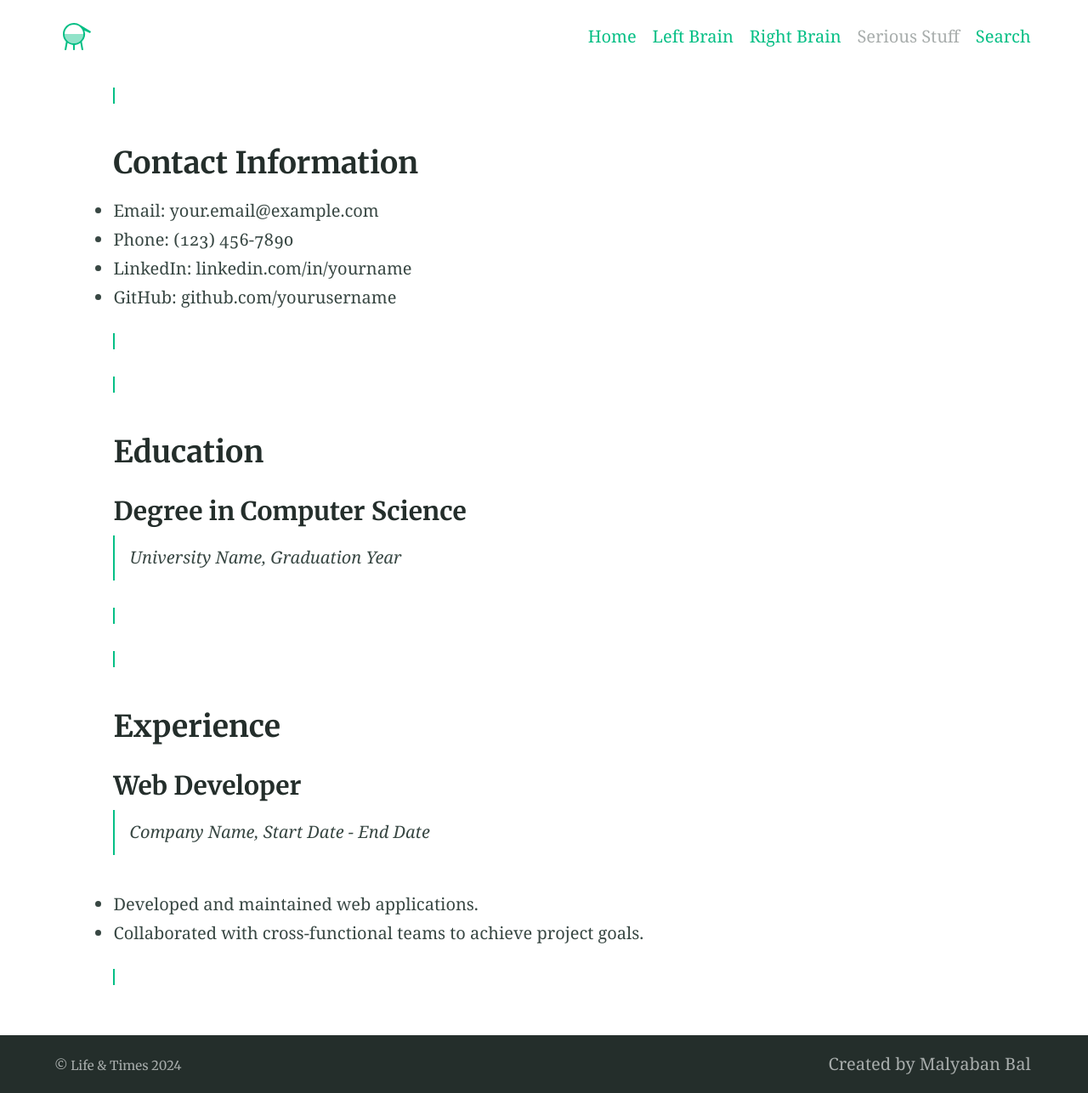
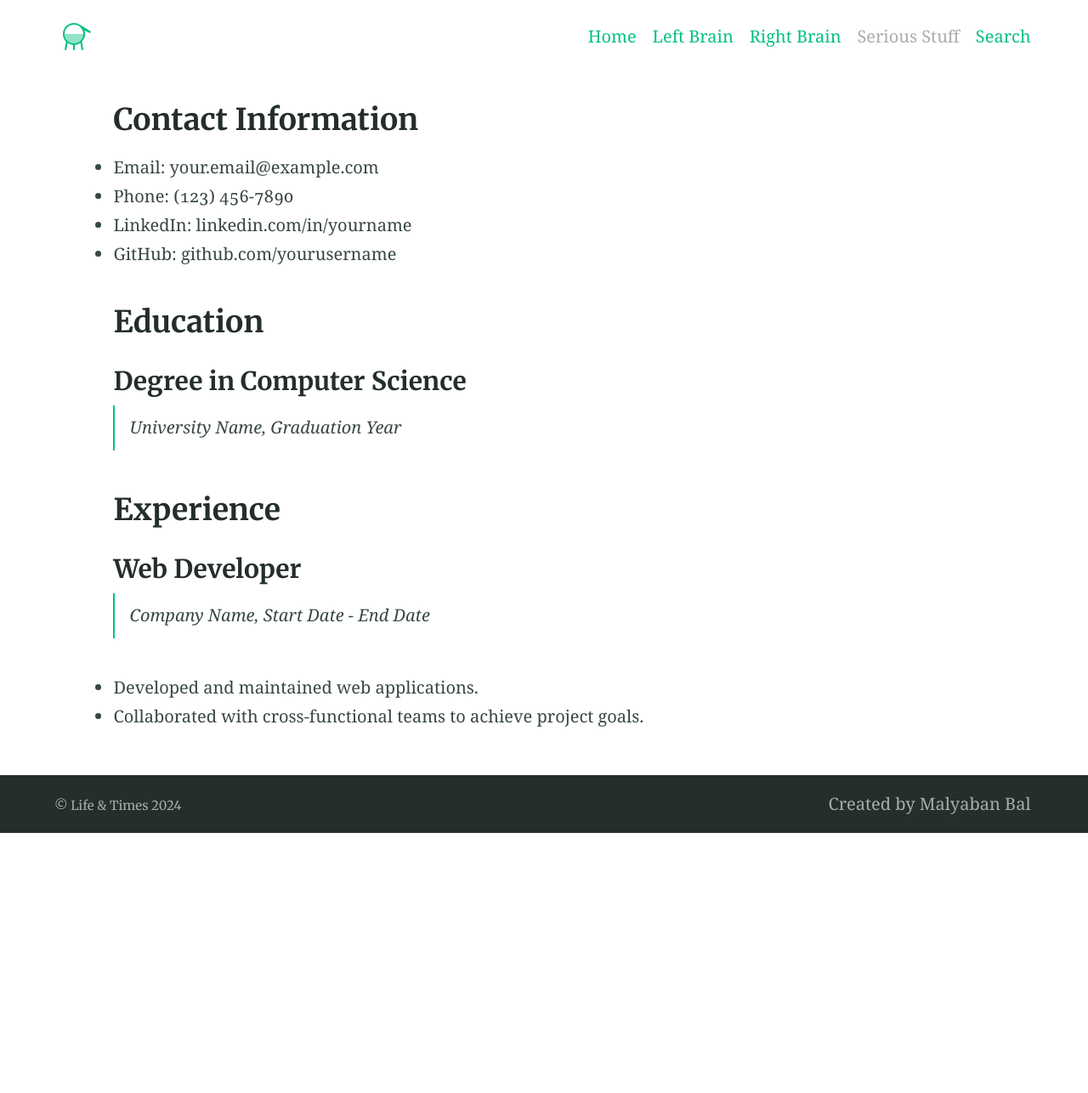
Before and after one commit to dovahkiin1995/dovahkiin1995.github.io, a Jekyll site: the page built from cv/index.html, in a window 1280 px wide. Shown: the whole page at 85% size. Built offline with Jekyll 4.4.1, drawn with Linux system fonts in a browser that asks for light colours; after the commit the page ends 980 px from its top, so only the background shows below that.

Commit message:
Update index.html

```diff
--- a/cv/index.html
+++ b/cv/index.html
@@ -2,19 +2,19 @@
 layout: cv
 ---
 <blockquote>
-    <p><h2>Contact Information</h2>
+    <h2>Contact Information</h2>
         <ul>
             <li>Email: your.email@example.com</li>
             <li>Phone: (123) 456-7890</li>
             <li>LinkedIn: linkedin.com/in/yourname</li>
             <li>GitHub: github.com/yourusername</li>
-        </ul></p>
-    <p><h2>Education</h2>
+        </ul>
+    <h2>Education</h2>
         <div class="education">
             <h3>Degree in Computer Science</h3>
             <p>University Name, Graduation Year</p>
-        </div></p>
-    <p><h2>Experience</h2>
+        </div>
+    <h2>Experience</h2>
         <div class="experience">
             <h3>Web Developer</h3>
             <p>Company Name, Start Date - End Date</p>
@@ -22,5 +22,5 @@ layout: cv
                 <li>Developed and maintained web applications.</li>
                 <li>Collaborated with cross-functional teams to achieve project goals.</li>
             </ul>
-        </div></p>
+        </div>
 <blockquote>
```
